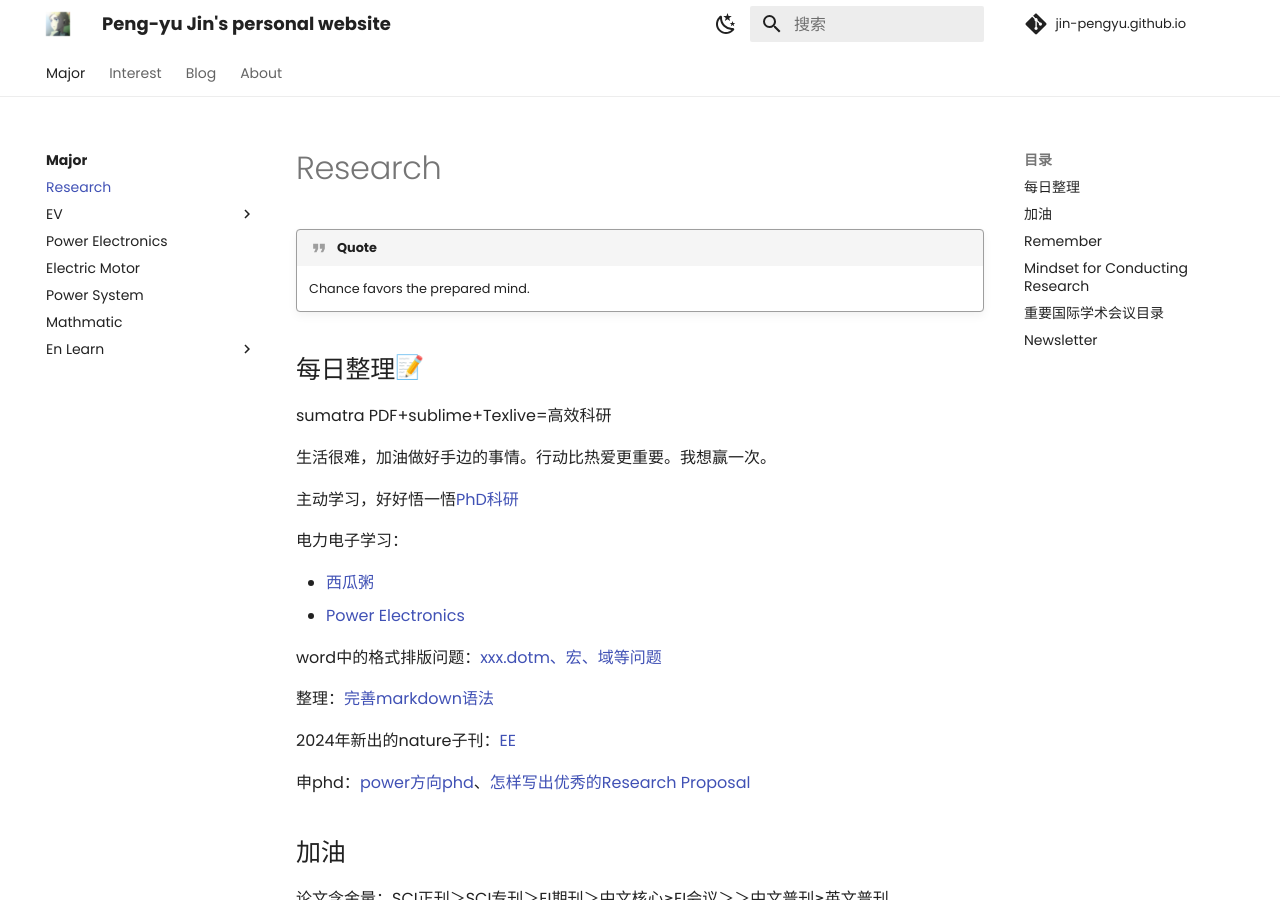
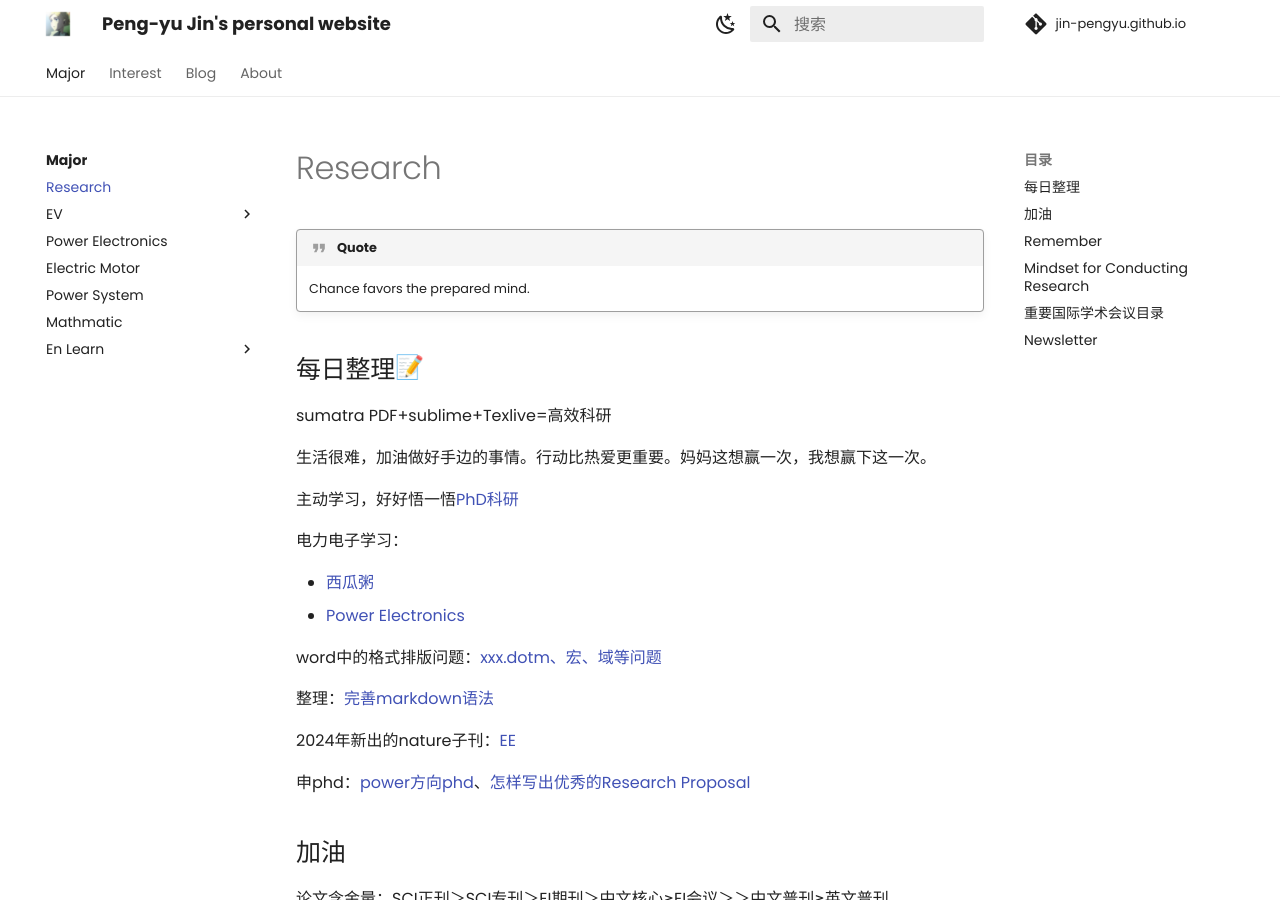
Before and after one commit to Pengyu-Jin/Pengyu-Jin.github.io, an MkDocs documentation site: the page built from docs/major/research/research.md, in a window 1280 px wide and 900 px high. Built offline with MkDocs 1.6.1 and Material for MkDocs 9.7.7, drawn with Linux system fonts in a browser that asks for light colours; emoji names are drawn with the system emoji font; comment, search, counter and statistics services are not loaded.

Commit message:
research20240610

```diff
--- a/docs/major/research/research.md
+++ b/docs/major/research/research.md
@@ -4,7 +4,7 @@
 ## 每日整理:memo:
 sumatra PDF+sublime+Texlive=高效科研
 
-生活很难，加油做好手边的事情。行动比热爱更重要。我想赢一次。
+生活很难，加油做好手边的事情。行动比热爱更重要。妈妈这想赢一次，我想赢下这一次。
 
 主动学习，好好悟一悟[PhD科研](https://zhuanlan.zhihu.com/p/477439202){:target="_blank"}
 
```
